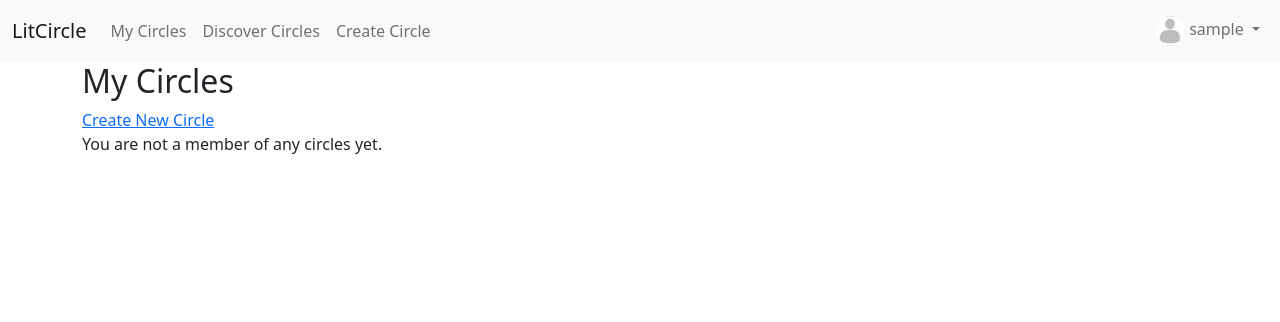
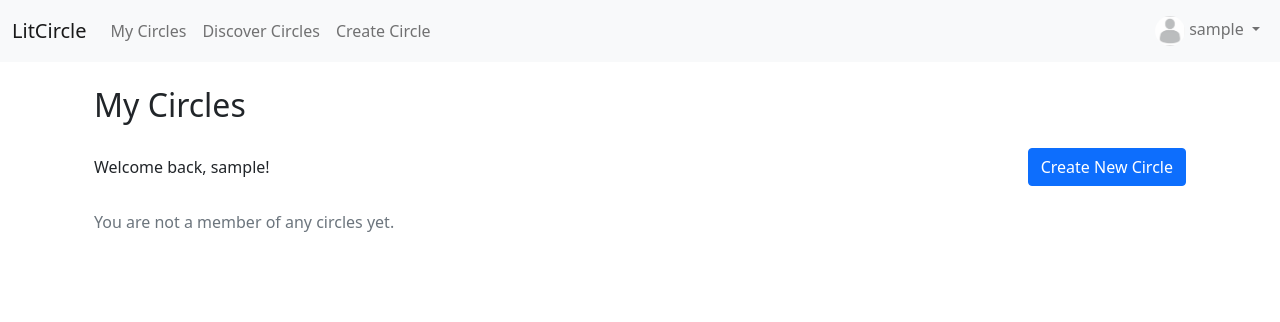
Before and after one commit to StefanShivarov/litcircle, a Django app: page /circles/ in a window 1280 px wide. Shown: the top 322 px of the page. Run offline with Django 4.2, Linux system fonts and the light colour scheme; the visitor is signed in with stand-in values (Sample User, id 1).

Commit message:
Add basic stylization to my circles page

```diff
--- a/circles/templates/my_circles.html
+++ b/circles/templates/my_circles.html
@@ -1,24 +1,35 @@
 {% extends "base.html" %}
 
 {% block content %}
-<h2>My Circles</h2>
+<div class="container py-4">
+  <h2 class="mb-4">My Circles</h2>
 
-<a href="{% url 'circles:create_circle' %}">Create New Circle</a>
+  <div class="d-flex justify-content-between align-items-center mb-4">
+    <p class="mb-0">Welcome back, {{ user.username }}!</p>
+    <a href="{% url 'circles:create_circle' %}" class="btn btn-primary">Create New Circle</a>
+  </div>
 
   {% if memberships %}
-<ul>
+  <div class="row row-cols-1 row-cols-md-2 row-cols-lg-3 g-4">
     {% for membership in memberships %}
-    <li>
-        <a href="{% url 'circles:circle_details' membership.circle.id %}">
+    <div class="col">
+      <div class="card h-100 shadow-sm">
+        <div class="card-body">
+          <h5 class="card-title">
+            <a href="{% url 'circles:circle_details' membership.circle.id %}" class="text-decoration-none">
               {{ membership.circle.name }}
             </a>
+          </h5>
           {% if membership.is_admin %}
-            (Owner)
+          <span class="badge bg-success">Owner</span>
           {% endif %}
-    </li>
+        </div>
+      </div>
+    </div>
     {% endfor %}
-</ul>
+  </div>
   {% else %}
-<p>You are not a member of any circles yet.</p>
+  <p class="text-muted">You are not a member of any circles yet.</p>
   {% endif %}
+</div>
 {% endblock %}
```
Lines whose indentation alone changed are shown as unchanged.
